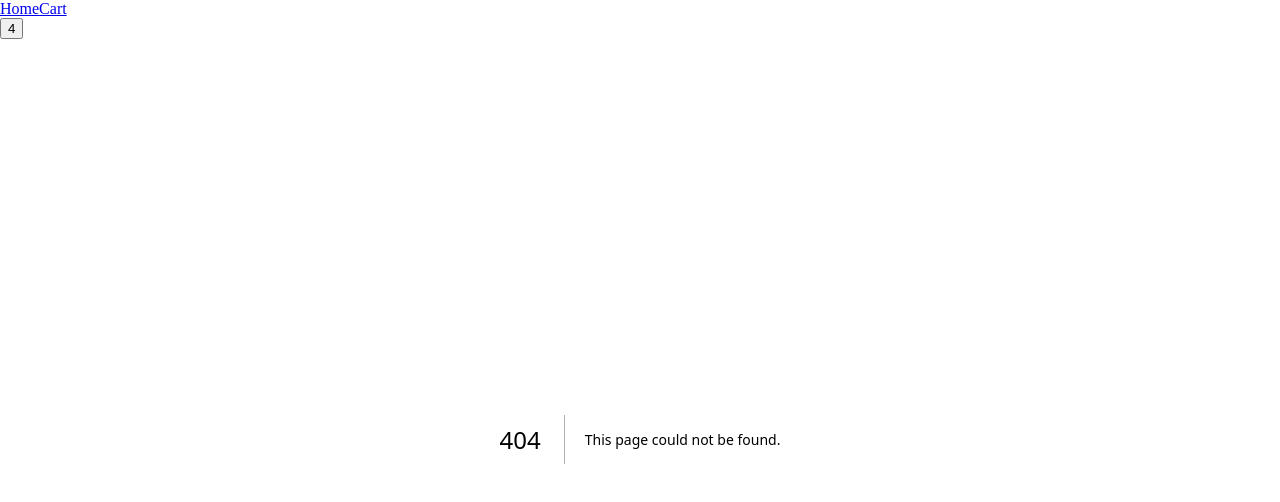
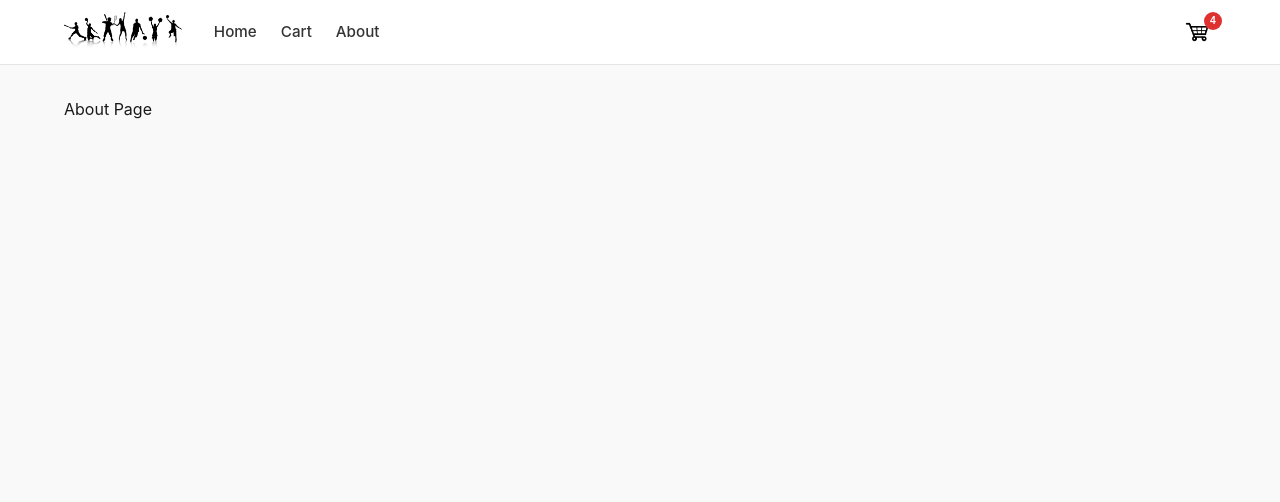
Before and after one commit to iehf/product-cart, a Next.js app: page /about in a window 1280 px wide. Before the commit this address had no page. Shown: the top 502 px of the page. Built offline with nearby package versions, Linux system fonts and the light colour scheme.

Commit message:
Header styling

```diff
--- /dev/null
+++ b/app/about/page.tsx
@@ -0,0 +1,3 @@
+export default function About() {
+  return <div>About Page</div>;
+}
--- /dev/null
+++ b/app/globals.css
@@ -0,0 +1,22 @@
+*,
+*::before,
+*::after {
+  box-sizing: border-box;
+  margin: 0;
+  padding: 0;
+}
+
+body {
+  font-family: -apple-system, BlinkMacSystemFont, "Segoe UI", Roboto, Oxygen,
+    sans-serif;
+  color: #1a1a1a;
+  background: #f9f9f9;
+  line-height: 1.5;
+}
+
+.container {
+  width: 100%;
+  max-width: 1200px;
+  margin: 0 auto;
+  padding: 0 24px;
+}
--- a/app/layout.tsx
+++ b/app/layout.tsx
@@ -1,5 +1,6 @@
 import type { Metadata } from "next";
 import Header from "@/components/Header";
+import "./globals.css";
 
 export const metadata: Metadata = {
   title: "Store",
@@ -16,7 +17,9 @@ export default function RootLayout({
       <body>
         <div id="rootModal"></div>
         <Header />
-        {children}
+        <main className="container" style={{ padding: "32px 24px" }}>
+          {children}
+        </main>
       </body>
     </html>
   );
--- a/components/CartIcon.module.css
+++ b/components/CartIcon.module.css
@@ -0,0 +1,32 @@
+.btn {
+  position: relative;
+  background: none;
+  border: none;
+  cursor: pointer;
+  padding: 4px;
+  display: flex;
+  align-items: center;
+}
+
+.icon {
+  height: 28px;
+  width: auto;
+}
+
+.badge {
+  position: absolute;
+  top: -2px;
+  right: -6px;
+  background: #e03131;
+  color: #fff;
+  font-size: 0.65rem;
+  font-weight: 700;
+  line-height: 1;
+  min-width: 18px;
+  height: 18px;
+  border-radius: 9999px;
+  display: flex;
+  align-items: center;
+  justify-content: center;
+  padding: 0 4px;
+}
--- a/components/CartIcon.tsx
+++ b/components/CartIcon.tsx
@@ -3,14 +3,17 @@
 import styles from "@/components/CartIcon.module.css";
 import { useState } from "react";
 import CartModal from "./CartModal";
+import cartImg from "@/public/cart.png";
+import Image from "next/image";
 
-export default function Home() {
+export default function CartIcon() {
   const [showModal, setShowModal] = useState(false);
 
   return (
     <>
-      <button onClick={() => setShowModal(true)}>
-        <span>4</span>
+      <button className={styles.btn} onClick={() => setShowModal(true)}>
+        <Image src={cartImg} alt="cart" className={styles.icon} />
+        <span className={styles.badge}>4</span>
       </button>
 
       {showModal && <CartModal onClose={() => setShowModal(false)} />}
--- a/components/Header.module.css
+++ b/components/Header.module.css
@@ -0,0 +1,46 @@
+.logo {
+  height: 40px;
+  width: auto;
+}
+
+.left {
+  display: flex;
+  align-items: center;
+  gap: 32px;
+}
+
+.header {
+  background: #fff;
+  border-bottom: 1px solid #e5e5e5;
+  position: sticky;
+  top: 0;
+  z-index: 50;
+}
+
+.inner {
+  display: flex;
+  align-items: center;
+  justify-content: space-between;
+  height: 64px;
+  max-width: 1200px;
+  margin: 0 auto;
+  padding: 0 24px;
+}
+
+.nav {
+  display: flex;
+  align-items: center;
+  gap: 24px;
+}
+
+.nav a {
+  text-decoration: none;
+  color: #333;
+  font-size: 0.95rem;
+  font-weight: 500;
+  transition: color 0.15s;
+}
+
+.nav a:hover {
+  color: #000;
+}
--- a/components/Header.tsx
+++ b/components/Header.tsx
@@ -2,21 +2,28 @@
 
 import Link from "next/link";
 import { usePathname } from "next/navigation";
-import styles from '@/components/Header.module.css';
+import styles from "@/components/Header.module.css";
 import CartIcon from "@/components/CartIcon";
+import logoImg from "@/public/logo.png";
+import Image from "next/image";
 
-export default function Home() {
+export default function Header() {
   const pathname = usePathname();
   const isCartPage = pathname === "/cart";
+
   return (
-    <main>
-      <header>
-        <nav>
+    <header className={styles.header}>
+      <div className={styles.inner}>
+      <div className={styles.left}>
+        <Image src={logoImg} alt="logo" className={styles.logo} />
+        <nav className={styles.nav}>
           <Link href="/">Home</Link>
           <Link href="/cart">Cart</Link>
+          <Link href="/about">About</Link>
         </nav>
-        {!isCartPage && <CartIcon />}
-      </header>
-    </main>
+      </div>
+      {!isCartPage && <CartIcon />}
+      </div>
+    </header>
   );
 }
```
Also changed, not shown: app/about/page.module.css (added), public/cart.png (added), public/logo.png (added).
